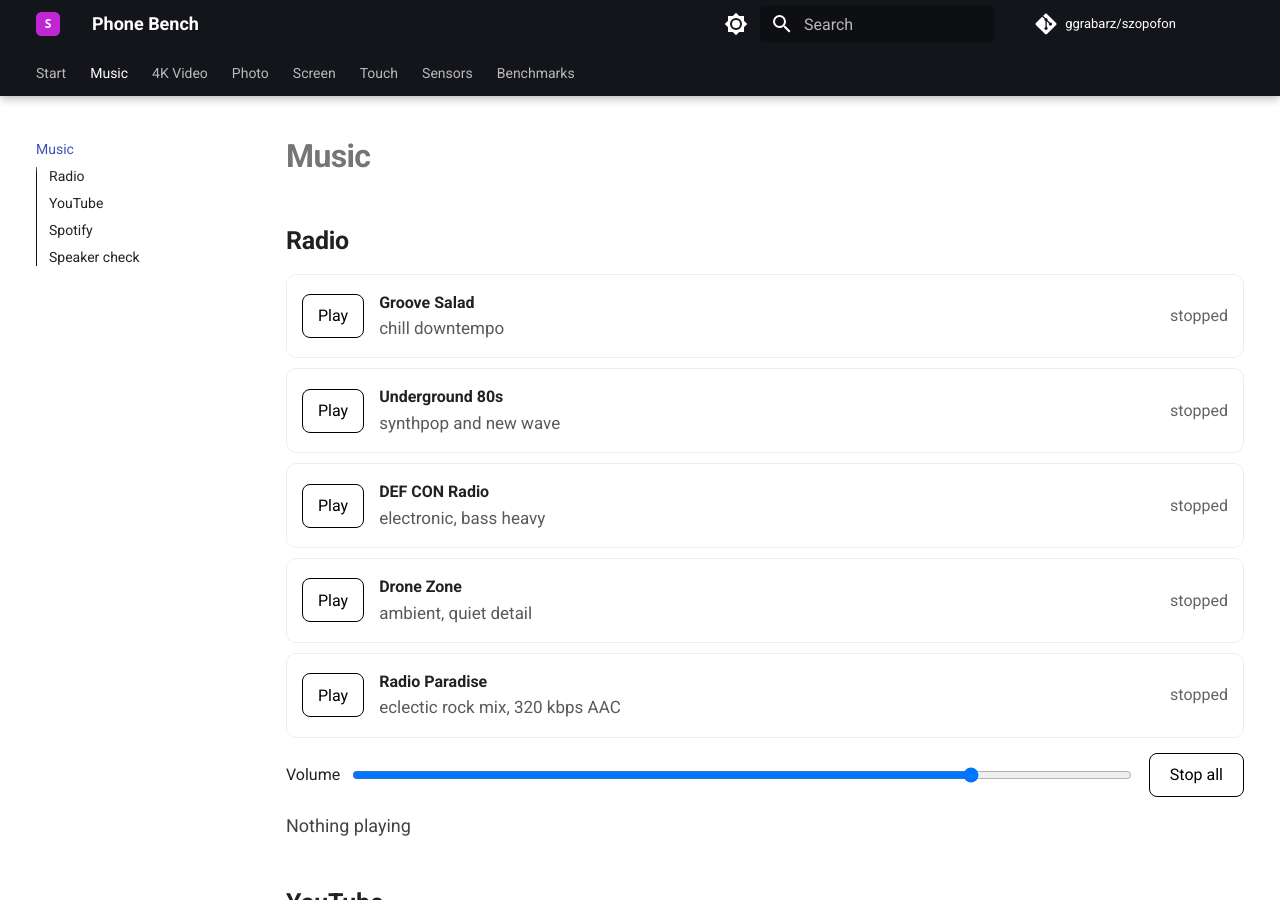
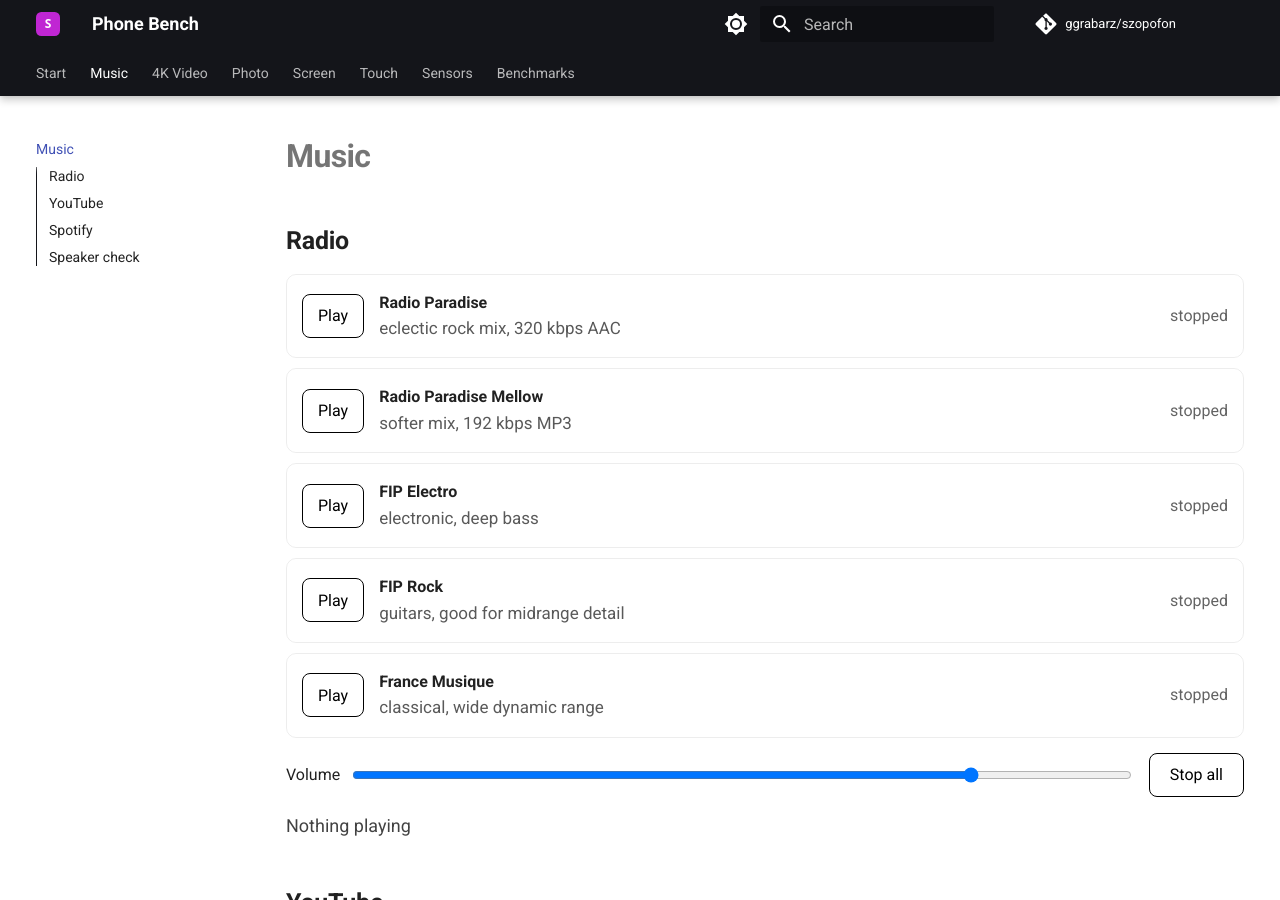
Before and after one commit to ggrabarz/szopofon, an MkDocs documentation site: the page built from docs/music.md, in a window 1280 px wide and 900 px high. Built offline with MkDocs 1.6.1 and Material for MkDocs 9.7.7, drawn with Linux system fonts in a browser that asks for light colours; comment, search, counter and statistics services are not loaded.

Commit message:
Replace dead radio streams with browser-verified ones

```diff
--- a/docs/music.md
+++ b/docs/music.md
@@ -31,43 +31,43 @@
 ## Radio
 
 <div class="mu-radio">
-  <div class="mu-row" data-url="https://ice1.somafm.com/groovesalad-256-mp3" data-name="Groove Salad">
-    <button class="mu-playbtn" type="button">Play</button>
-    <div class="mu-station">
-      <div class="mu-station-name">Groove Salad</div>
-      <div class="mu-station-genre">chill downtempo</div>
-    </div>
-    <span class="mu-state">stopped</span>
-  </div>
-  <div class="mu-row" data-url="https://ice1.somafm.com/u80s-256-mp3" data-name="Underground 80s">
-    <button class="mu-playbtn" type="button">Play</button>
-    <div class="mu-station">
-      <div class="mu-station-name">Underground 80s</div>
-      <div class="mu-station-genre">synthpop and new wave</div>
-    </div>
-    <span class="mu-state">stopped</span>
-  </div>
-  <div class="mu-row" data-url="https://ice1.somafm.com/defcon-256-mp3" data-name="DEF CON Radio">
-    <button class="mu-playbtn" type="button">Play</button>
-    <div class="mu-station">
-      <div class="mu-station-name">DEF CON Radio</div>
-      <div class="mu-station-genre">electronic, bass heavy</div>
-    </div>
-    <span class="mu-state">stopped</span>
-  </div>
-  <div class="mu-row" data-url="https://ice1.somafm.com/dronezone-256-mp3" data-name="Drone Zone">
-    <button class="mu-playbtn" type="button">Play</button>
-    <div class="mu-station">
-      <div class="mu-station-name">Drone Zone</div>
-      <div class="mu-station-genre">ambient, quiet detail</div>
-    </div>
-    <span class="mu-state">stopped</span>
-  </div>
   <div class="mu-row" data-url="https://stream.radioparadise.com/aac-320" data-name="Radio Paradise">
     <button class="mu-playbtn" type="button">Play</button>
     <div class="mu-station">
       <div class="mu-station-name">Radio Paradise</div>
       <div class="mu-station-genre">eclectic rock mix, 320 kbps AAC</div>
+    </div>
+    <span class="mu-state">stopped</span>
+  </div>
+  <div class="mu-row" data-url="https://stream.radioparadise.com/mp3-192" data-name="Radio Paradise Mellow">
+    <button class="mu-playbtn" type="button">Play</button>
+    <div class="mu-station">
+      <div class="mu-station-name">Radio Paradise Mellow</div>
+      <div class="mu-station-genre">softer mix, 192 kbps MP3</div>
+    </div>
+    <span class="mu-state">stopped</span>
+  </div>
+  <div class="mu-row" data-url="https://icecast.radiofrance.fr/fipelectro-midfi.mp3" data-name="FIP Electro">
+    <button class="mu-playbtn" type="button">Play</button>
+    <div class="mu-station">
+      <div class="mu-station-name">FIP Electro</div>
+      <div class="mu-station-genre">electronic, deep bass</div>
+    </div>
+    <span class="mu-state">stopped</span>
+  </div>
+  <div class="mu-row" data-url="https://icecast.radiofrance.fr/fiprock-midfi.mp3" data-name="FIP Rock">
+    <button class="mu-playbtn" type="button">Play</button>
+    <div class="mu-station">
+      <div class="mu-station-name">FIP Rock</div>
+      <div class="mu-station-genre">guitars, good for midrange detail</div>
+    </div>
+    <span class="mu-state">stopped</span>
+  </div>
+  <div class="mu-row" data-url="https://icecast.radiofrance.fr/francemusique-midfi.mp3" data-name="France Musique">
+    <button class="mu-playbtn" type="button">Play</button>
+    <div class="mu-station">
+      <div class="mu-station-name">France Musique</div>
+      <div class="mu-station-genre">classical, wide dynamic range</div>
     </div>
     <span class="mu-state">stopped</span>
   </div>
```
